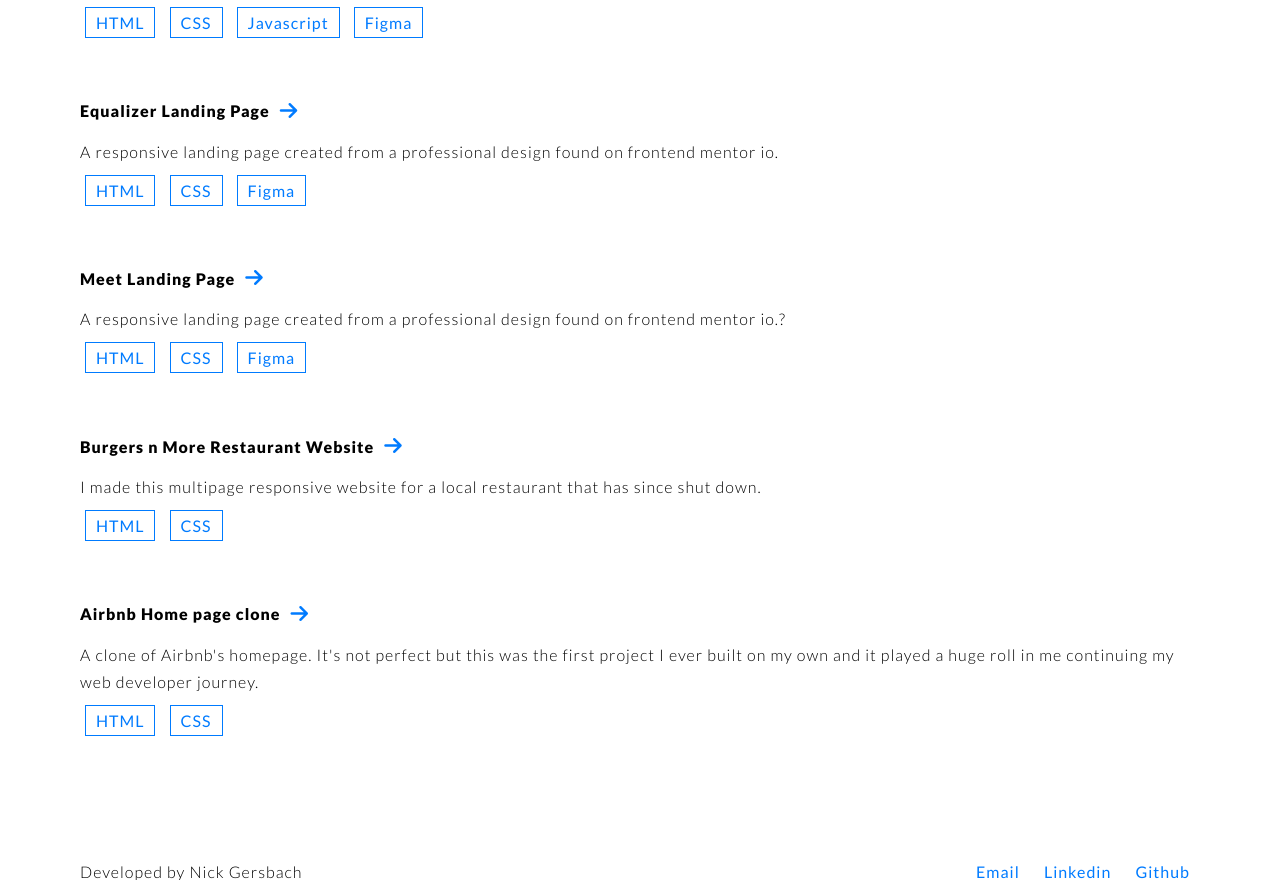
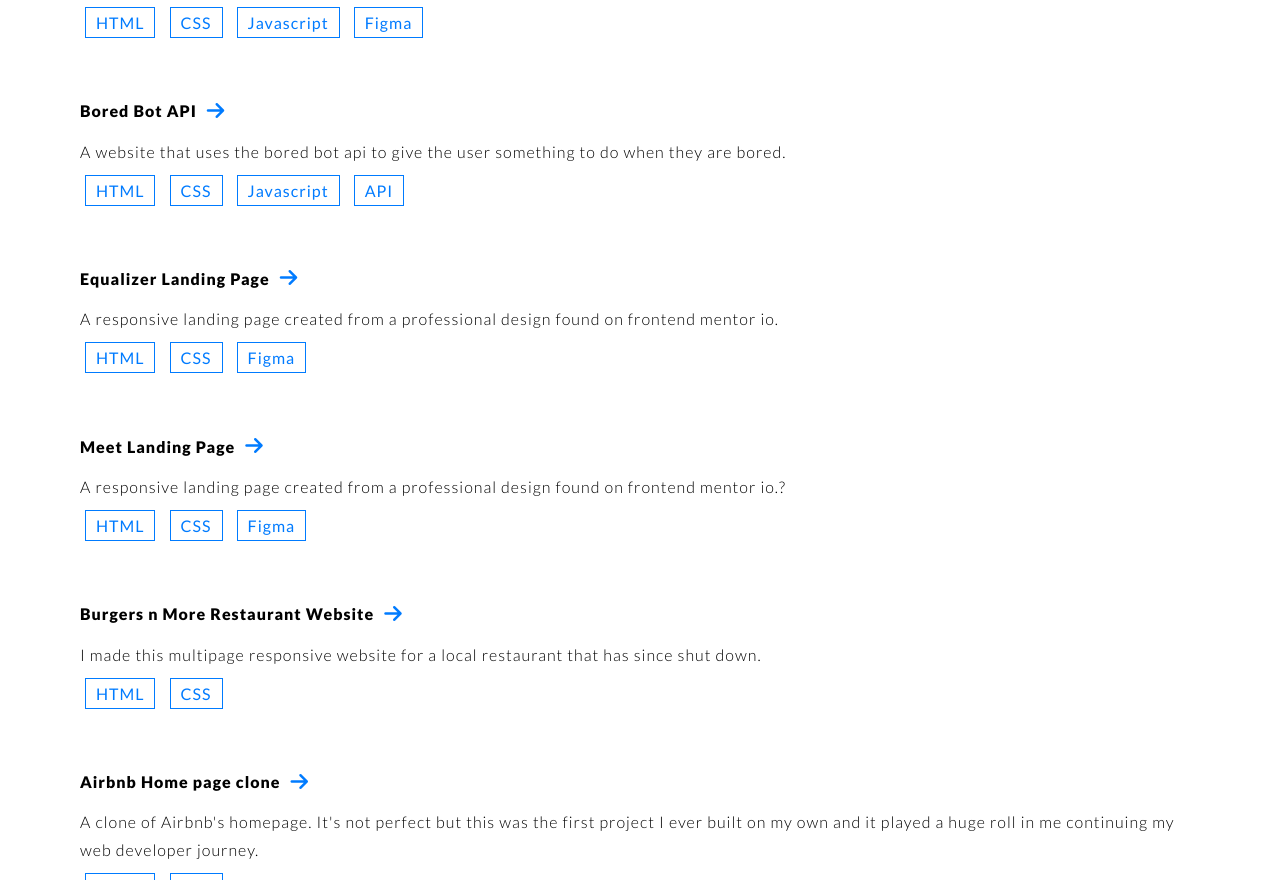
Before and after one commit to Nick-Gersbach/dev-portfolio, a plain HTML site: page index.html in a window 1280 px wide. Shown: the part 2903-3783 px from the top of the page. Drawn offline with Linux system fonts and the light colour scheme.

Commit message:
bored bot added

```diff
--- a/index.html
+++ b/index.html
@@ -182,6 +182,21 @@
         </div>
         <div class="other-project">
       <div class="other-project-title">
+          <a href="https://boredbotactivities.netlify.app/" target="_blank">
+          <h4 class="other-project-title-text">Bored Bot API</h4>
+          </a>
+        <a class="other-project-icon" href="https://boredbotactivities.netlify.app/" target="_blank"><i class="fa-solid fa-arrow-right"></i></a>
+      </div>
+      <p>A website that uses the bored bot api to give the user something to do when they are bored.</p>
+      <div class="other-project-tech-used">
+        <span class="tech-item">HTML</span>
+        <span class="tech-item">CSS</span>
+        <span class="tech-item">Javascript</span>
+        <span class="tech-item">API</span>
+      </div>
+        </div>
+        <div class="other-project">
+      <div class="other-project-title">
           <a href="https://welcometoequalizer.netlify.app/" target="_blank">
           <h4 class="other-project-title-text">Equalizer Landing Page</h4>
           </a>
```
